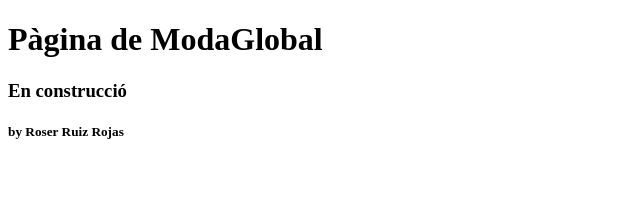
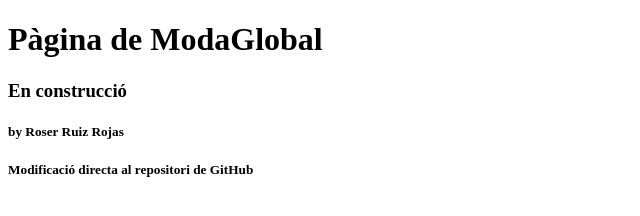
Before and after one commit to rsrruro/ModaGlobal, a website: page public_html/index.html in a window 1280 px wide. Shown: the whole page, without its empty margins (0-640 px from the left). Drawn offline with Linux system fonts and the light colour scheme.

Commit message:
Actualització del nou desenvolupador

```diff
--- a/public_html/index.html
+++ b/public_html/index.html
@@ -10,5 +10,6 @@
         <h1>Pàgina de ModaGlobal</h1>
         <h3>En construcció</h3>
         <h5>by Roser Ruiz Rojas</h5>
+        <h5>Modificació directa al repositori de GitHub</h5>
     </body>
 </html>
```
